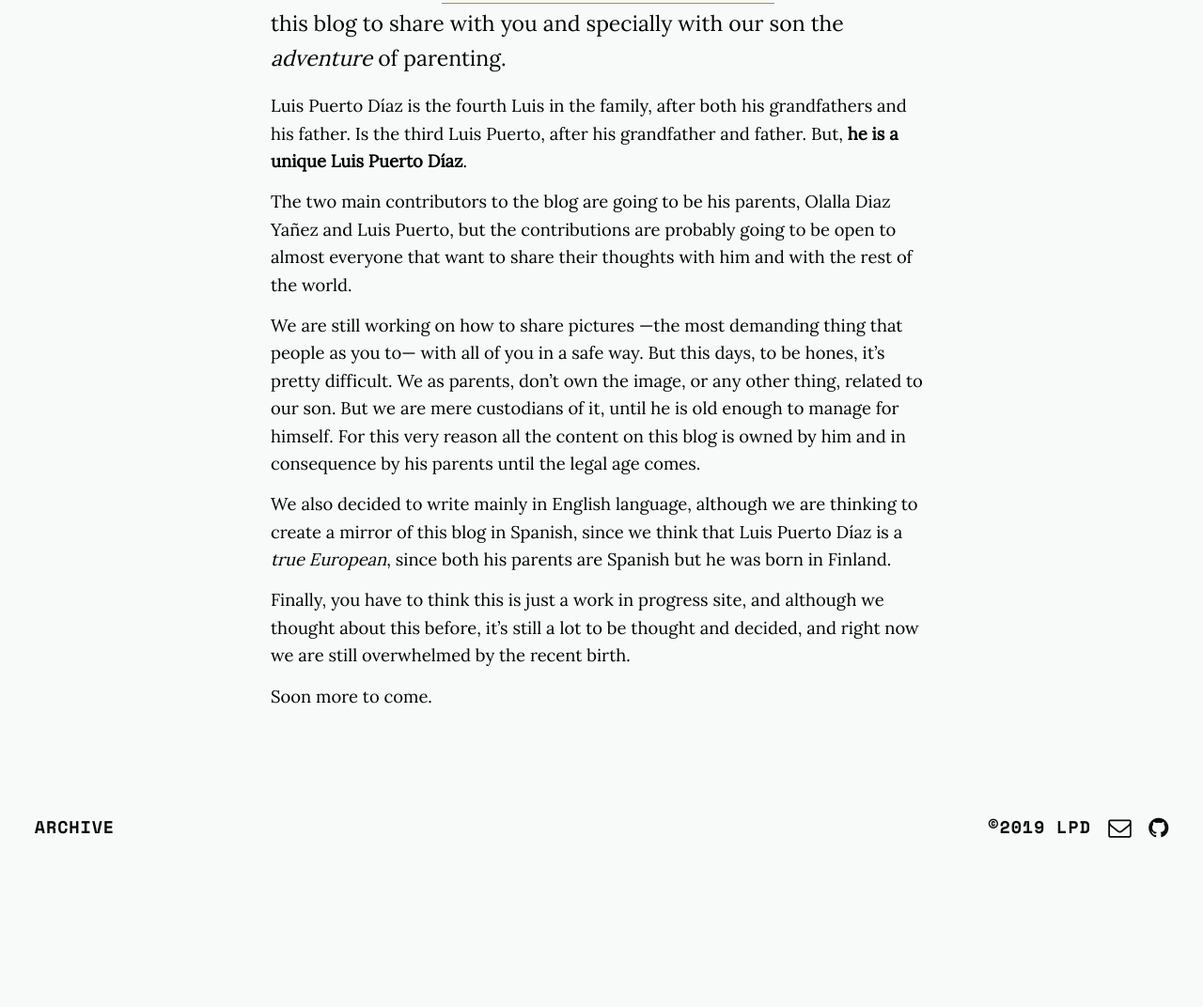
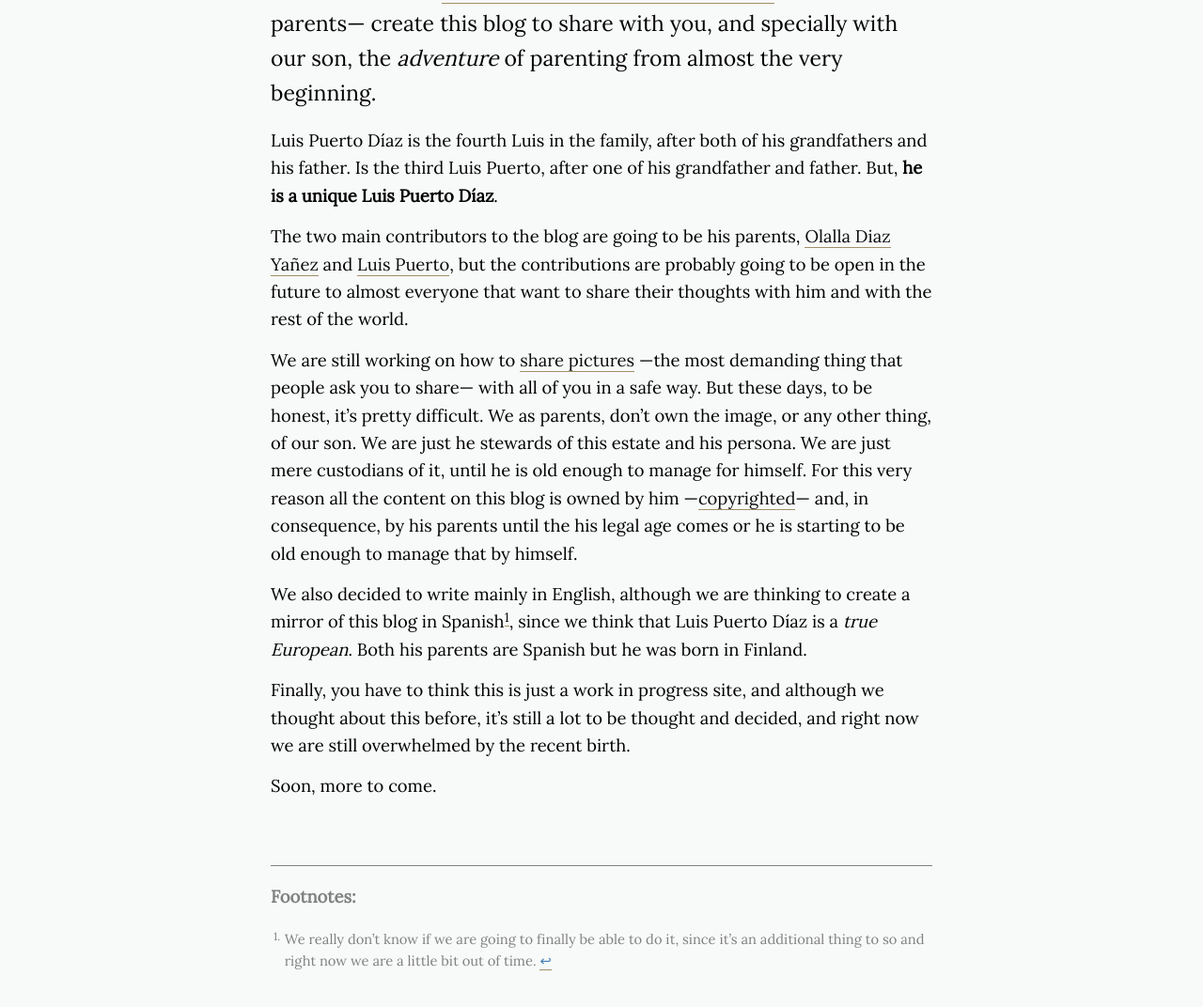
Before and after one commit to luispuerto/jr.luispuerto.net, a Jekyll site: the page built from _pages/about.md, in a window 1280 px wide and 1400 px high, scrolled down 461 px. Shown: the part 286-1358 px from the top of the window at 94% size. Built offline with Jekyll 4.4.1, drawn with Linux system fonts in a browser that asks for light colours; nearby versions of some CDN libraries; before the commit the page ends 1680 px from its top, so only the background shows below that; some of the changed text lies outside the part shown.

Commit message:
Modify the about page

```diff
--- a/_pages/about.md
+++ b/_pages/about.md
@@ -9,19 +9,25 @@ image: https://i.imgur.com/UrurU7k.jpg
 image-sm: https://i.imgur.com/UrurU7k.jpg
 ---
 
-Luis Puerto Díaz [was born on December 5 on 2019][birth] and we create this blog to share with you and specially with our son the _adventure_ of parenting.
+Luis Puerto Díaz [was born on December 5 on 2019][birth] and we —his parents— create this blog to share with you, and specially with our son, the _adventure_ of parenting from almost the very beginning.
 
-Luis Puerto Díaz is the fourth Luis in the family, after both his grandfathers and his father. Is the third Luis Puerto, after his grandfather and father. But, **he is a unique Luis Puerto Díaz**.
+Luis Puerto Díaz is the fourth Luis in the family, after both of his grandfathers and his father. Is the third Luis Puerto, after one of his grandfather and father. But, **he is a unique Luis Puerto Díaz**.
 
-The two main contributors to the blog are going to be his parents, Olalla Diaz Yañez and Luis Puerto, but the contributions are probably going to be open to almost everyone that want to share their thoughts with him and with the rest of the world.
+The two main contributors to the blog are going to be his parents, [Olalla Diaz Yañez][olalla-blog] and [Luis Puerto][lpuerto-blog], but the contributions are probably going to be open in the future to almost everyone that want to share their thoughts with him and with the rest of the world.
 
-We are still working on how to share pictures —the most demanding thing that people as you to— with all of you in a safe way. But this days, to be hones, it's pretty difficult. We as parents, don't own the image, or any other thing, related to our son. But we are mere custodians of it, until he is old enough to manage for himself. For this very reason all the content on this blog is owned by him and in consequence by his parents until the legal age comes.
+We are still working on how to [share pictures][1] —the most demanding thing that people ask you to share— with all of you in a safe way. But these days, to be honest, it's pretty difficult. We as parents, don't own the image, or any other thing, of our son. We are just he stewards of this estate and his persona. We are just mere custodians of it, until he is old enough to manage for himself. For this very reason all the content on this blog is owned by him —[copyrighted][license]— and, in consequence, by his parents until the his legal age comes or he is starting to be old enough to manage that by himself.
 
-We also decided to write mainly in English language, although we are thinking to create a mirror of this blog in Spanish, since we think that Luis Puerto Díaz is a _true European_, since both his parents are Spanish but he was born in Finland.
+We also decided to write mainly in English, although we are thinking to create a mirror of this blog in Spanish[^1], since we think that Luis Puerto Díaz is a _true European_. Both his parents are Spanish but he was born in Finland.
 
 Finally, you have to think this is just a work in progress site, and although we thought about this before, it's still a lot to be thought and decided, and right now we are still overwhelmed by the recent birth.
 
-Soon more to come.
+Soon, more to come.
 
 
 [birth]: /2019/12/05/hello-world/
+[olalla-blog]: https://olalladiaz.net
+[lpuerto-blog]: https://luispuerto.net
+[1]: /2019/12/26/no-photos/
+[license]: /license/
+
+[^1]: We really don't know if we are going to finally be able to do it, since it's an additional thing to so and right now we are a little bit out of time.
```
